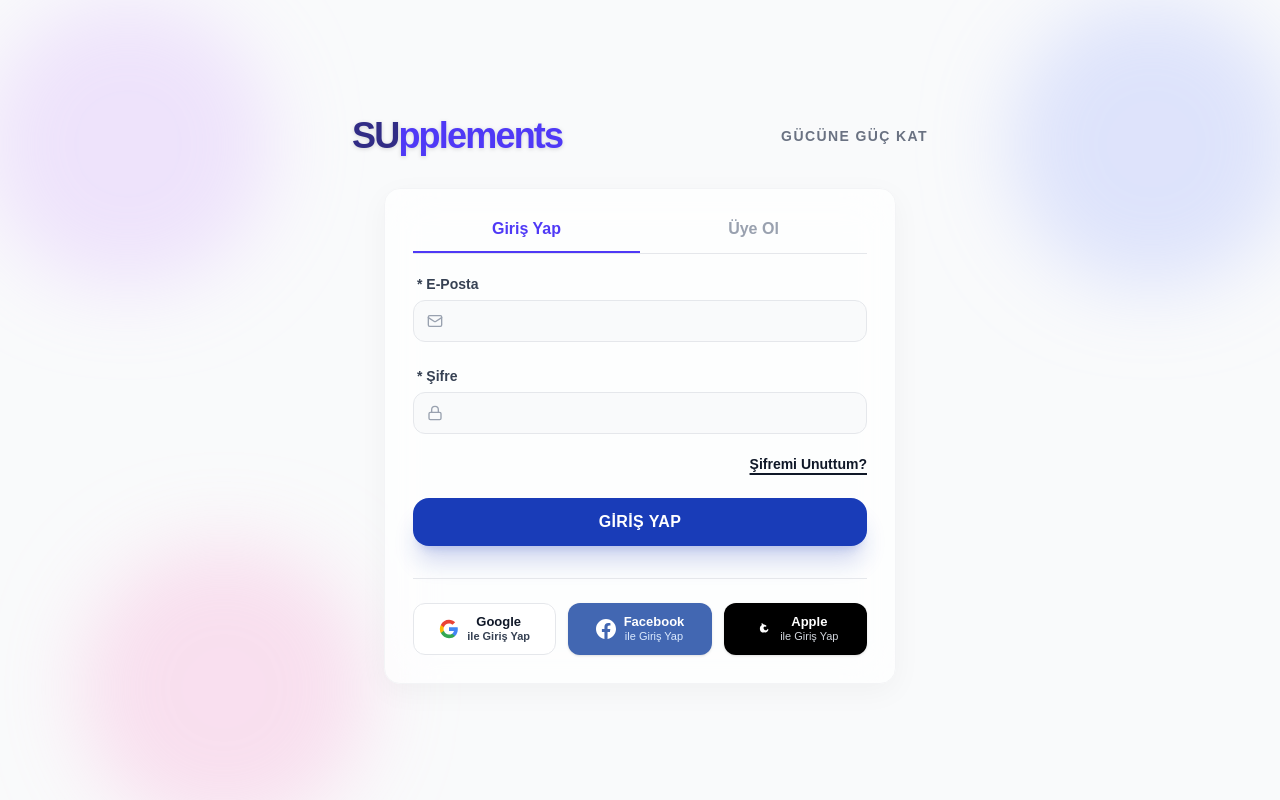
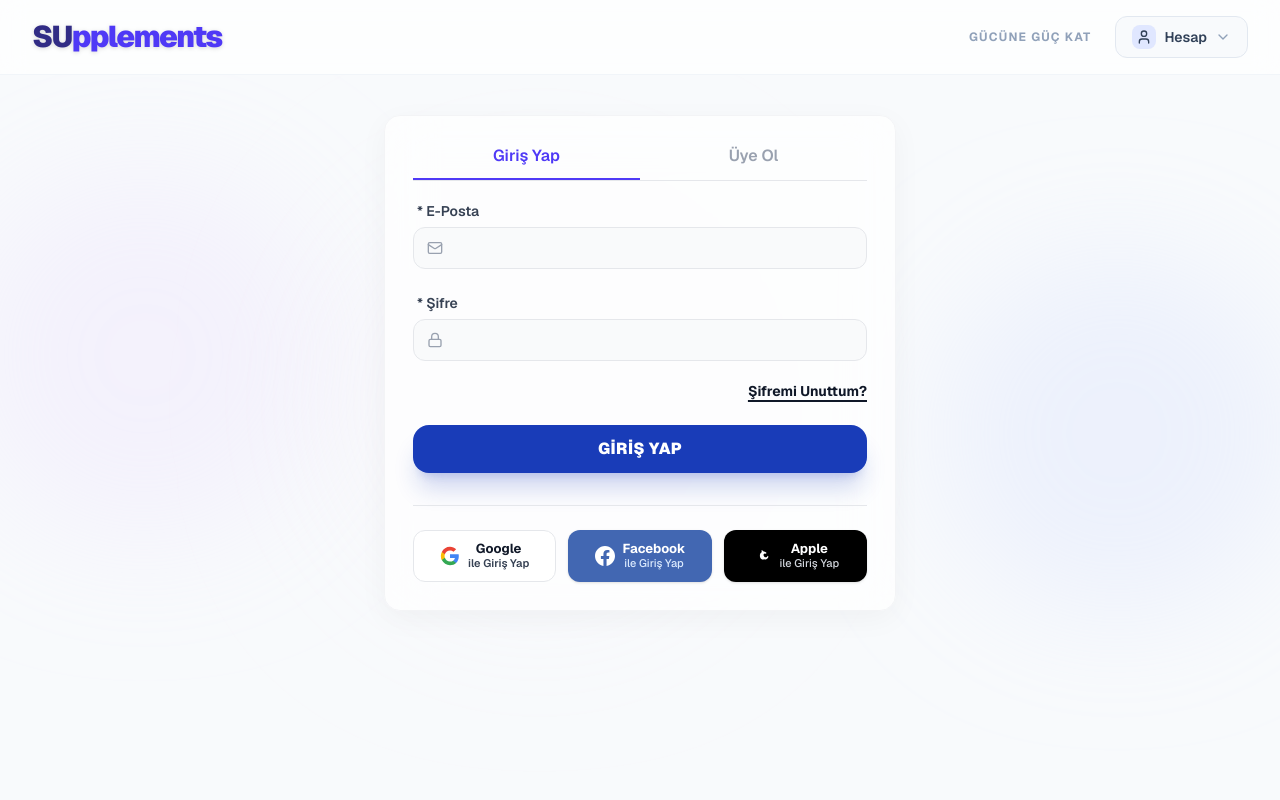
Before and after one commit to CS308-Group-25/frontend-webapp, a Next.js app: page /auth/login in a window 1280 px wide. Built offline with nearby package versions, Linux system fonts and the light colour scheme; no server answers.

Commit message:
[SCRUM-103]: T-025 Connect registration form to POST /api/v1/auth/register via api-client.ts

```diff
--- a/next.config.ts
+++ b/next.config.ts
@@ -1,7 +1,14 @@
 import type { NextConfig } from 'next';
 
 const nextConfig: NextConfig = {
-  /* config options here */
+  async rewrites() {
+    return [
+      {
+        source: '/api/:path*',
+        destination: `${process.env.BACKEND_URL || 'http://127.0.0.1:8000'}/api/:path*`, // Proxy to Backend
+      },
+    ];
+  },
 };
 
 export default nextConfig;
--- a/src/app/auth/layout.tsx
+++ b/src/app/auth/layout.tsx
@@ -2,25 +2,14 @@ import React from 'react';
 
 export default function AuthLayout({ children }: { children: React.ReactNode }) {
   return (
-    <div className="min-h-screen bg-gray-50 flex flex-col justify-center items-center py-12 px-4 sm:px-6 lg:px-8 relative overflow-hidden">
+    <div className="flex-1 flex flex-col justify-start items-center relative overflow-hidden py-10 px-4 sm:px-6 lg:px-8">
       {/* Decorative background blobs for a modern/premium feel */}
-      <div className="absolute top-0 -left-4 w-72 h-72 bg-purple-300 rounded-full mix-blend-multiply filter blur-2xl opacity-30 animate-blob"></div>
-      <div className="absolute top-0 -right-4 w-72 h-72 bg-indigo-300 rounded-full mix-blend-multiply filter blur-2xl opacity-30 animate-blob animation-delay-2000"></div>
-      <div className="absolute -bottom-8 left-20 w-72 h-72 bg-pink-300 rounded-full mix-blend-multiply filter blur-2xl opacity-30 animate-blob animation-delay-4000"></div>
-
-      {/* Brand Header */}
-      <div className="mb-8 text-center z-10 w-full max-w-xl flex items-center justify-between">
-         {/* Using a sleek typography treatment for the logo as requested by user */}
-        <h1 className="text-4xl font-black tracking-tighter text-indigo-900 drop-shadow-sm">
-          SU<span className="text-indigo-600">pplements</span>
-        </h1>
-        <div className="text-sm font-semibold text-gray-500 uppercase tracking-widest hidden sm:block">
-          Gücüne Güç Kat
-        </div>
-      </div>
+      <div className="absolute top-20 -left-10 w-96 h-96 bg-purple-200 rounded-full mix-blend-multiply filter blur-3xl opacity-20 animate-blob"></div>
+      <div className="absolute top-40 -right-10 w-96 h-96 bg-indigo-200 rounded-full mix-blend-multiply filter blur-3xl opacity-20 animate-blob animation-delay-2000"></div>
+      <div className="absolute bottom-40 left-1/4 w-96 h-96 bg-pink-100 rounded-full mix-blend-multiply filter blur-3xl opacity-10 animate-blob animation-delay-4000"></div>
 
       {/* Page Content Injection */}
-      <div className="w-full relative z-10">
+      <div className="w-full max-w-xl relative z-10 transition-all duration-700 animate-in fade-in zoom-in-95">
         {children}
       </div>
     </div>
--- a/src/app/globals.css
+++ b/src/app/globals.css
@@ -19,8 +19,24 @@
   }
 }
 
+@layer utilities {
+  @keyframes blob {
+    0% { transform: translate(0px, 0px) scale(1); }
+    33% { transform: translate(30px, -50px) scale(1.1); }
+    66% { transform: translate(-20px, 20px) scale(0.9); }
+    100% { transform: translate(0px, 0px) scale(1); }
+  }
+  .animate-blob {
+    animation: blob 7s infinite;
+  }
+  .animation-delay-2000 {
+    animation-delay: 2s;
+  }
+  .animation-delay-4000 {
+    animation-delay: 4s;
+  }
+}
+
 body {
-  background: var(--background);
-  color: var(--foreground);
-  font-family: Arial, Helvetica, sans-serif;
+  font-family: var(--font-sans), Arial, Helvetica, sans-serif;
 }
--- a/src/app/layout.tsx
+++ b/src/app/layout.tsx
@@ -2,6 +2,7 @@ import type { Metadata } from 'next';
 import { Geist, Geist_Mono } from 'next/font/google';
 import './globals.css';
 import Providers from './providers';
+import Header from '@/components/layout/Header';
 
 const geistSans = Geist({
   variable: '--font-geist-sans',
@@ -14,8 +15,8 @@ const geistMono = Geist_Mono({
 });
 
 export const metadata: Metadata = {
-  title: 'Create Next App',
-  description: 'Generated by create next app',
+  title: 'SUpplements | Gücüne Güç Kat',
+  description: 'Premium supplement store for athletes.',
 };
 
 export default function RootLayout({
@@ -25,11 +26,16 @@ export default function RootLayout({
 }>) {
   return (
     <html
-      lang="en"
+      lang="tr"
       className={`${geistSans.variable} ${geistMono.variable} h-full antialiased`}
     >
-      <body className="flex min-h-full flex-col">
-        <Providers>{children}</Providers>
+      <body className="flex min-h-screen flex-col bg-slate-50 text-slate-900 selection:bg-indigo-100 selection:text-indigo-900">
+        <Providers>
+          <Header />
+          <main className="flex-1 flex flex-col">
+            {children}
+          </main>
+        </Providers>
       </body>
     </html>
   );
--- /dev/null
+++ b/src/components/layout/Header.tsx
@@ -0,0 +1,71 @@
+'use client';
+
+import React from 'react';
+import Link from 'next/link';
+import { User, ChevronDown, LogIn, UserPlus } from 'lucide-react';
+
+export default function Header() {
+  return (
+    <header className="w-full py-4 px-4 sm:px-6 lg:px-8 z-50 bg-white/70 backdrop-blur-md border-b border-slate-100 sticky top-0 transition-all duration-300">
+      <div className="max-w-7xl mx-auto flex items-center justify-between">
+        {/* Logo */}
+        <Link href="/" className="group flex items-center gap-2 transition-all hover:opacity-90 active:scale-95">
+          <h1 className="text-2xl sm:text-3xl font-black tracking-tighter text-indigo-900 drop-shadow-sm select-none">
+            SU<span className="text-indigo-600 transition-colors group-hover:text-indigo-500">pplements</span>
+          </h1>
+        </Link>
+
+        {/* Navigation / Actions */}
+        <div className="flex items-center gap-6">
+          <div className="text-xs font-bold text-slate-400 uppercase tracking-widest hidden lg:block">
+            Gücüne Güç Kat
+          </div>
+
+          {/* Account Dropdown */}
+          <div className="relative group">
+            <button className="flex items-center gap-2 px-4 py-2 rounded-xl bg-slate-50 border border-slate-200 text-slate-700 font-semibold text-sm transition-all hover:bg-white hover:border-indigo-200 hover:text-indigo-600 hover:shadow-sm">
+              <div className="p-1 bg-indigo-100 rounded-lg group-hover:bg-indigo-600 group-hover:text-white transition-colors">
+                <User className="w-4 h-4" />
+              </div>
+              <span className="hidden sm:inline">Hesap</span>
+              <ChevronDown className="w-4 h-4 text-slate-400 group-hover:text-indigo-500 group-hover:rotate-180 transition-all duration-300" />
+            </button>
+
+            {/* Dropdown Menu (Hover Triggered) */}
+            <div className="absolute right-0 top-full pt-2 w-56 opacity-0 translate-y-2 invisible group-hover:opacity-100 group-hover:translate-y-0 group-hover:visible transition-all duration-300 z-50">
+              <div className="bg-white rounded-2xl border border-slate-100 shadow-2xl shadow-indigo-500/10 overflow-hidden p-1.5 flex flex-col gap-1">
+                <Link
+                  href="/auth/register"
+                  className="flex items-center gap-3 px-4 py-3 rounded-xl hover:bg-indigo-50 text-slate-700 hover:text-indigo-600 transition-colors group/item"
+                >
+                  <div className="p-2 bg-slate-50 rounded-lg group-hover/item:bg-indigo-100 transition-colors">
+                    <UserPlus className="w-4 h-4" />
+                  </div>
+                  <div className="flex flex-col">
+                    <span className="text-sm font-bold">Üye Ol</span>
+                    <span className="text-[10px] text-slate-400 font-medium tracking-tight">Üyeliğini başlat</span>
+                  </div>
+                </Link>
+
+                <div className="h-px bg-slate-100 mx-2" />
+
+                <Link
+                  href="/auth/login"
+                  className="flex items-center gap-3 px-4 py-3 rounded-xl hover:bg-indigo-50 text-slate-700 hover:text-indigo-600 transition-colors group/item"
+                >
+                  <div className="p-2 bg-slate-50 rounded-lg group-hover/item:bg-indigo-100 transition-colors">
+                    <LogIn className="w-4 h-4" />
+                  </div>
+                  <div className="flex flex-col">
+                    <span className="text-sm font-bold">Üye Girişi</span>
+                    <span className="text-[10px] text-slate-400 font-medium tracking-tight">Hesabına eriş</span>
+                  </div>
+                </Link>
+              </div>
+            </div>
+          </div>
+        </div>
+      </div>
+    </header>
+  );
+}
--- /dev/null
+++ b/src/features/auth/api/auth.api.ts
@@ -0,0 +1,13 @@
+import apiClient from '@/lib/api-client';
+import { RegistrationFormValues } from '../schemas/registration.schema';
+
+export const registerUser = async (data: RegistrationFormValues) => {
+  const payload = {
+    name: `${data.firstName} ${data.lastName}`.trim(),
+    email: data.email,
+    password: data.password,
+    address: data.address,
+    tax_id: data.taxId,
+  };
+  return apiClient.post('/v1/auth/register', payload);
+};
--- a/src/features/auth/components/RegistrationForm.tsx
+++ b/src/features/auth/components/RegistrationForm.tsx
@@ -6,10 +6,12 @@ import { zodResolver } from '@hookform/resolvers/zod';
 import { registrationSchema, RegistrationFormValues } from '../schemas/registration.schema';
 import { Mail, Lock, User, MapPin, Building, Loader2, ArrowRight, Check } from 'lucide-react';
 import ConsentModal from './ConsentModal';
+import { registerUser } from '../api/auth.api';
 
 export default function RegistrationForm() {
   const [isSubmitting, setIsSubmitting] = useState(false);
   const [isConsentModalOpen, setIsConsentModalOpen] = useState(false);
+  const [apiError, setApiError] = useState<string | null>(null);
 
   const {
     register,
@@ -22,11 +24,16 @@ export default function RegistrationForm() {
 
   const onSubmit = async (data: RegistrationFormValues) => {
     setIsSubmitting(true);
-    // Simulate an API call
-    await new Promise((resolve) => setTimeout(resolve, 1500));
-    console.log('Form data submitted: ', data);
-    setIsSubmitting(false);
-    // Next step: redirect or show success toast
+    setApiError(null);
+    try {
+      await registerUser(data);
+      console.log('Registration successful: ', data.email);
+      // Next step: redirect or show success toast
+    } catch (err) {
+      setApiError(err instanceof Error ? err.message : String(err) || 'Bir hata oluştu. Lütfen tekrar deneyin.');
+    } finally {
+      setIsSubmitting(false);
+    }
   };
 
   return (
@@ -65,6 +72,15 @@ export default function RegistrationForm() {
           <span className="px-4 text-sm text-gray-400 font-medium">veya E-Posta ile</span>
           <div className="border-t border-gray-200 flex-1"></div>
         </div>
+
+        {apiError && (
+          <div className="mb-4 p-3 bg-red-50 border border-red-200 text-red-600 rounded-xl text-sm justify-center flex items-center gap-2">
+            <svg className="w-4 h-4" fill="none" viewBox="0 0 24 24" stroke="currentColor">
+              <path strokeLinecap="round" strokeLinejoin="round" strokeWidth={2} d="M12 9v2m0 4h.01m-6.938 4h13.856c1.54 0 2.502-1.667 1.732-3L13.732 4c-.77-1.333-2.694-1.333-3.464 0L3.34 16c-.77 1.333.192 3 1.732 3z" />
+            </svg>
+            {apiError}
+          </div>
+        )}
 
         {/* Form */}
         <form onSubmit={handleSubmit(onSubmit)} noValidate className="space-y-4">
```
Also changed, not shown: src/app/page.tsx (+19 -59 lines), 1 other file (tests, documents, lock files or other folders).
